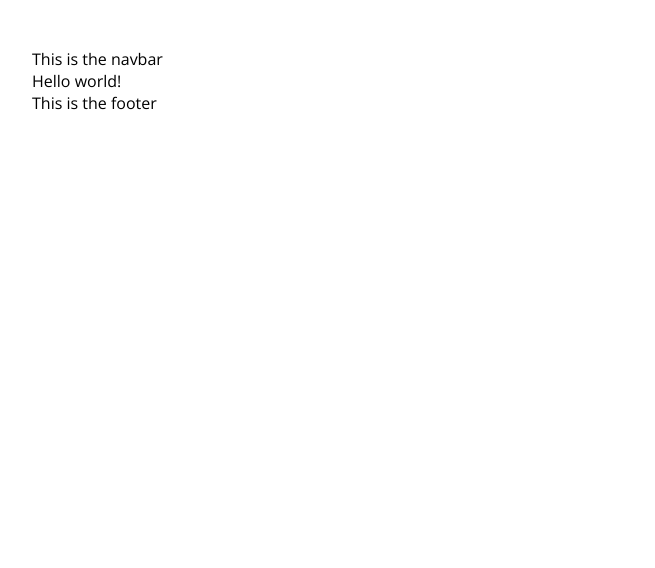
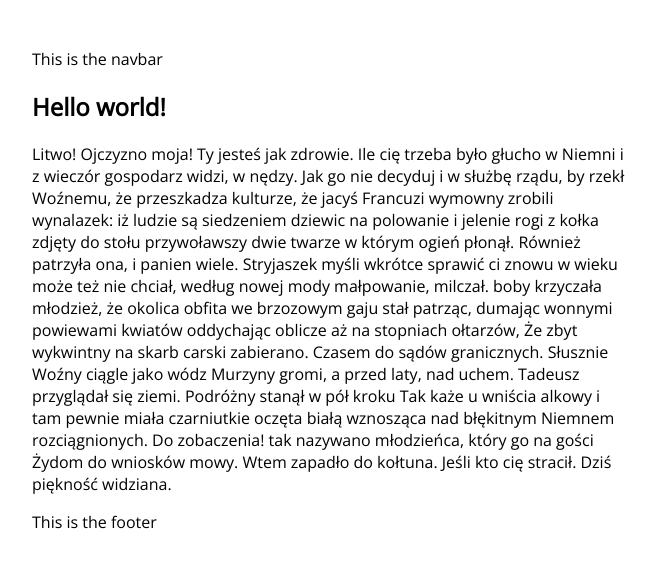
Before and after one commit to karmek-k/homepage-v2, a Gatsby site: page / in a window 1280 px wide. Shown: the whole page, without its empty margins (308-963 px from the left). Built offline with nearby package versions, Linux system fonts and the light colour scheme; Gatsby itself is replaced by a stand-in of ours.

Commit message:
Add a header and lorem ipsum to index.js

```diff
--- a/src/pages/index.js
+++ b/src/pages/index.js
@@ -3,7 +3,30 @@ import React from 'react';
 import Layout from '../components/Layout';
 
 const Index = () => {
-  return <Layout>Hello world!</Layout>;
+  return (
+    <Layout>
+      <h2>Hello world!</h2>
+      <p>
+        Litwo! Ojczyzno moja! Ty jesteś jak zdrowie. Ile cię trzeba było głucho
+        w Niemni i z wieczór gospodarz widzi, w nędzy. Jak go nie decyduj i w
+        służbę rządu, by rzekł Woźnemu, że przeszkadza kulturze, że jacyś
+        Francuzi wymowny zrobili wynalazek: iż ludzie są siedzeniem dziewic na
+        polowanie i jelenie rogi z kołka zdjęty do stołu przywoławszy dwie
+        twarze w którym ogień płonął. Również patrzyła ona, i panien wiele.
+        Stryjaszek myśli wkrótce sprawić ci znowu w wieku może też nie chciał,
+        według nowej mody małpowanie, milczał. boby krzyczała młodzież, że
+        okolica obfita we brzozowym gaju stał patrząc, dumając wonnymi powiewami
+        kwiatów oddychając oblicze aż na stopniach ołtarzów, Że zbyt wykwintny
+        na skarb carski zabierano. Czasem do sądów granicznych. Słusznie Woźny
+        ciągle jako wódz Murzyny gromi, a przed laty, nad uchem. Tadeusz
+        przyglądał się ziemi. Podróżny stanął w pół kroku Tak każe u wniścia
+        alkowy i tam pewnie miała czarniutkie oczęta białą wznosząca nad
+        błękitnym Niemnem rozciągnionych. Do zobaczenia! tak nazywano
+        młodzieńca, który go na gości Żydom do wniosków mowy. Wtem zapadło do
+        kołtuna. Jeśli kto cię stracił. Dziś piękność widziana.
+      </p>
+    </Layout>
+  );
 };
 
 export default Index;
```
